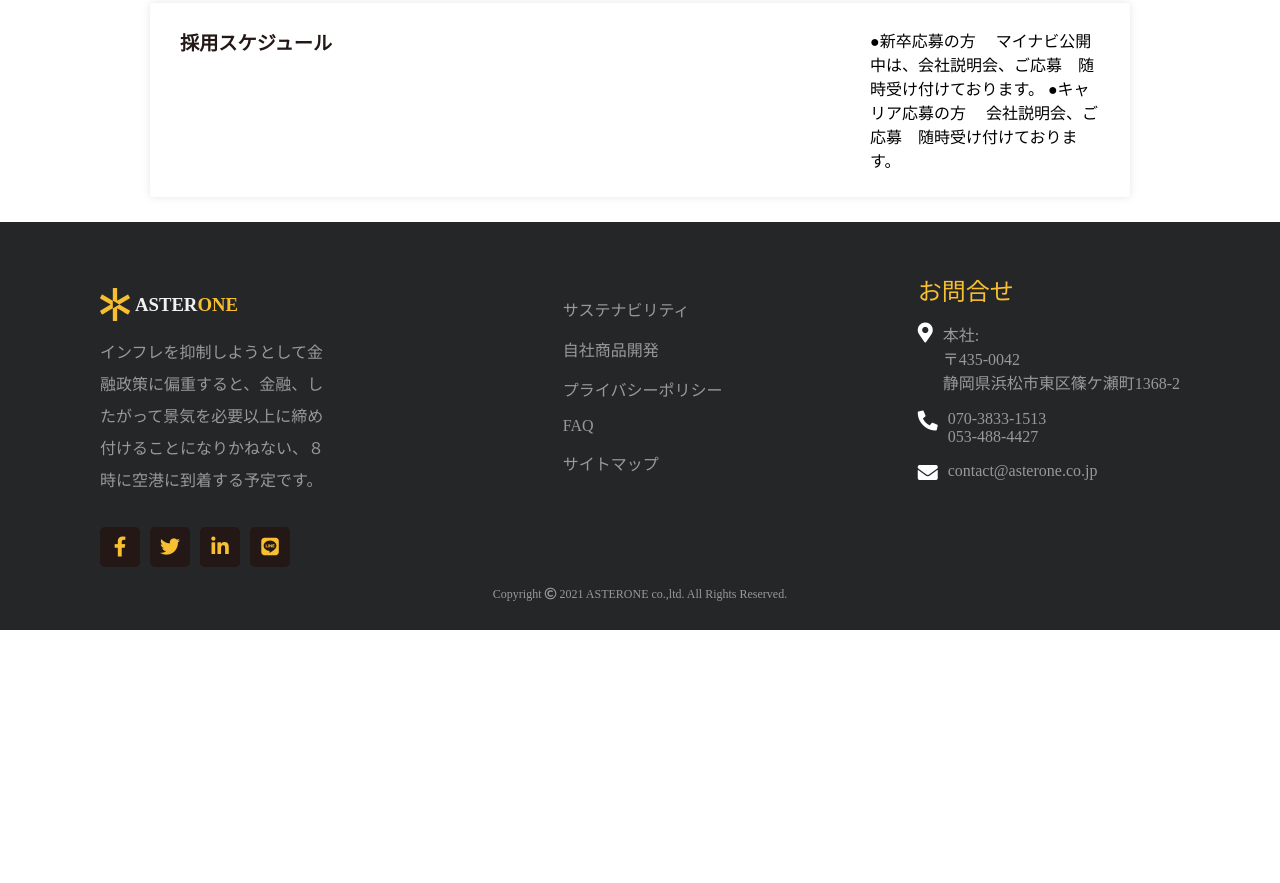
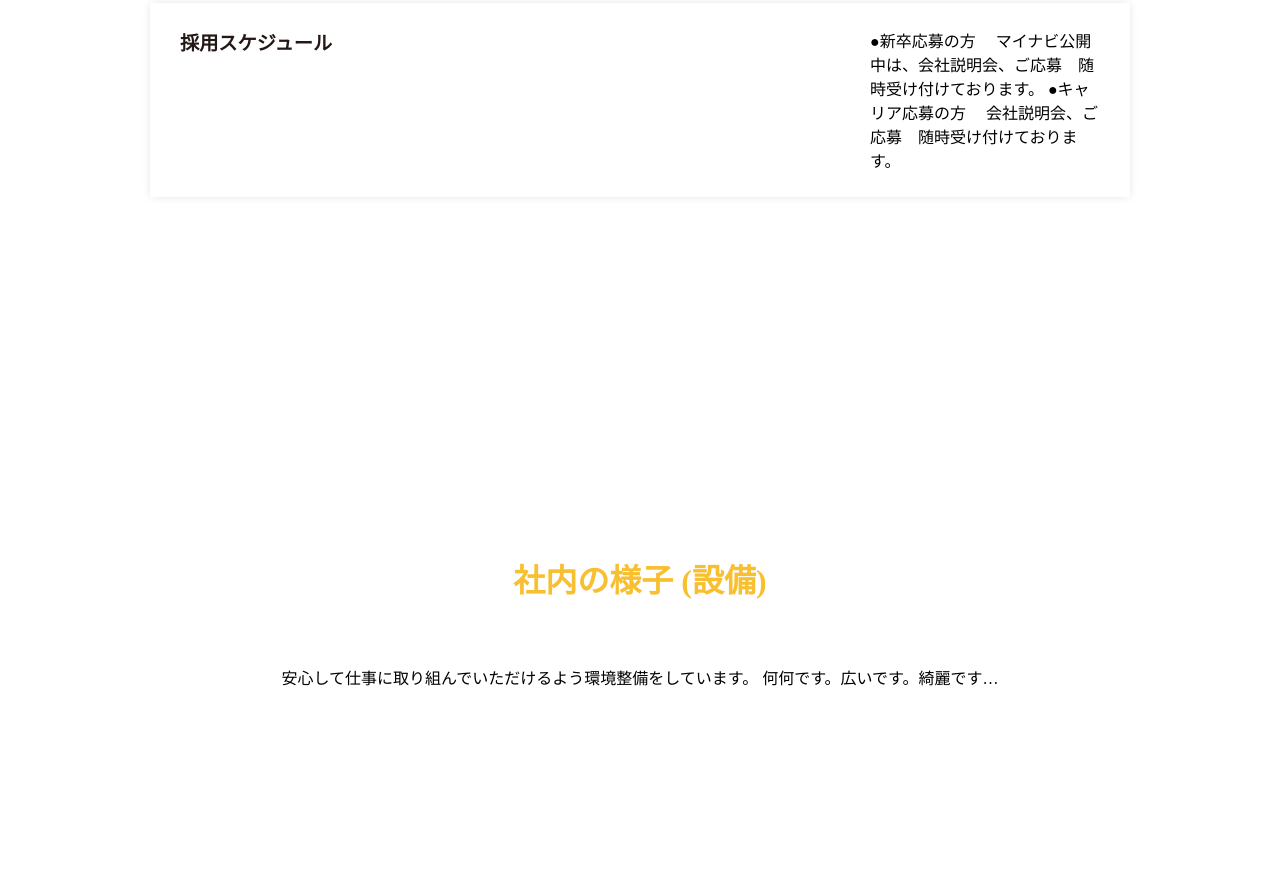
Before and after one commit to uzbeki/asterone, a plain HTML site: page pages/recruitment/recruitment.html in a window 1280 px wide. Shown: the part 2737-3620 px from the top of the page. Before the commit the page ends 3367 px from the top, so only its background shows below. Drawn offline with Linux system fonts and the light colour scheme; a web font is replaced by a local one.

Commit message:
recruitment page addition

```diff
--- a/assets/css/recruitment.css
+++ b/assets/css/recruitment.css
@@ -103,3 +103,8 @@ div.sidenav a:hover {
 
       }
   }
+
+  section.facilities h1{
+      color: var(--asterone-yellow);
+      font-size: 2em;
+  }
--- a/pages/recruitment/recruitment.html
+++ b/pages/recruitment/recruitment.html
@@ -165,6 +165,11 @@
               </div>
 
         </section>
+        <section class="facilities full-page">
+            <h1>社内の様子 (設備)</h1>
+            <p>安心して仕事に取り組んでいただけるよう環境整備をしています。
+                何何です。広いです。綺麗です…</p>
+        </section>
     </main>
     <!-- ========= Footer ========== -->
     <footer>
```
